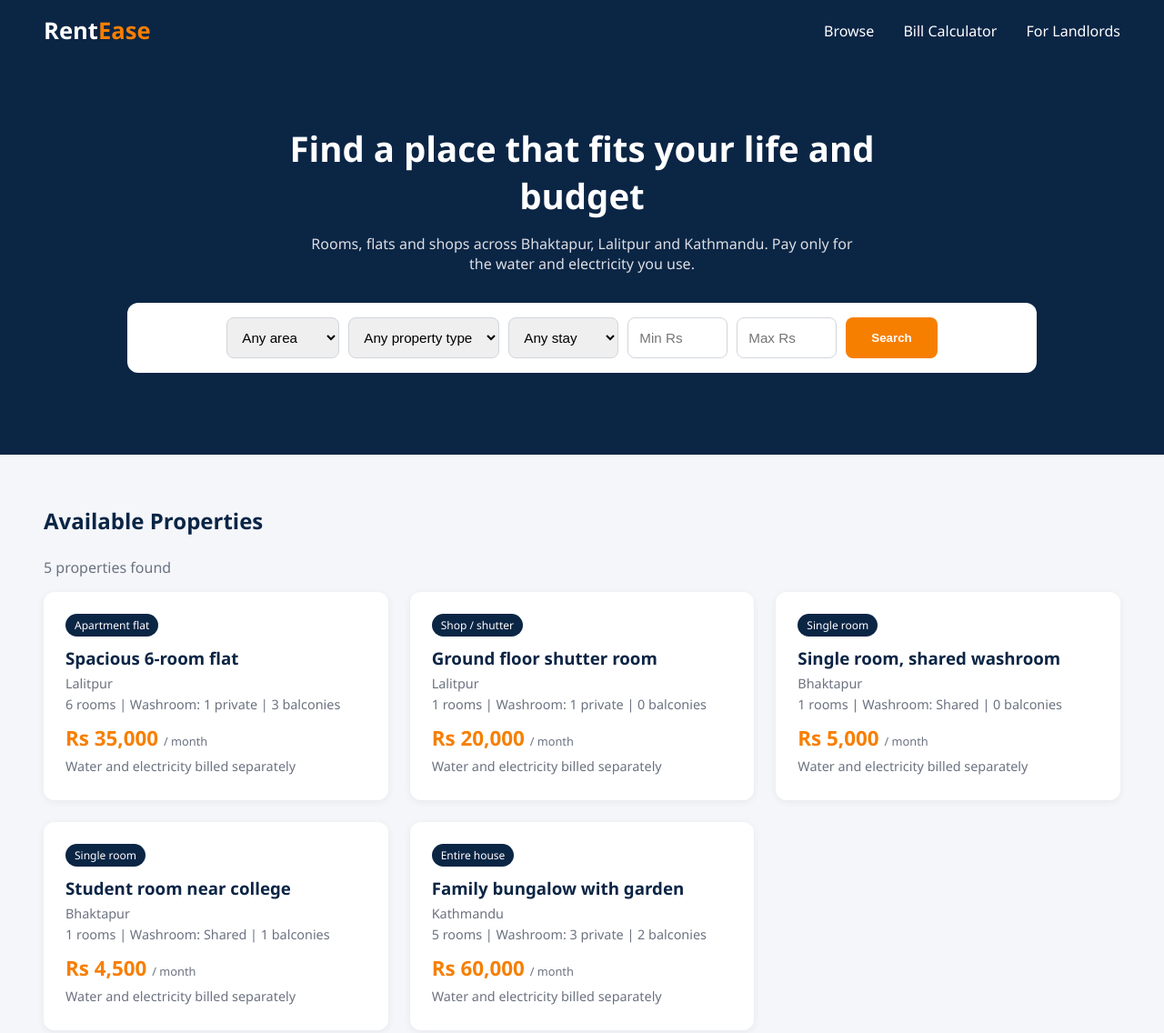
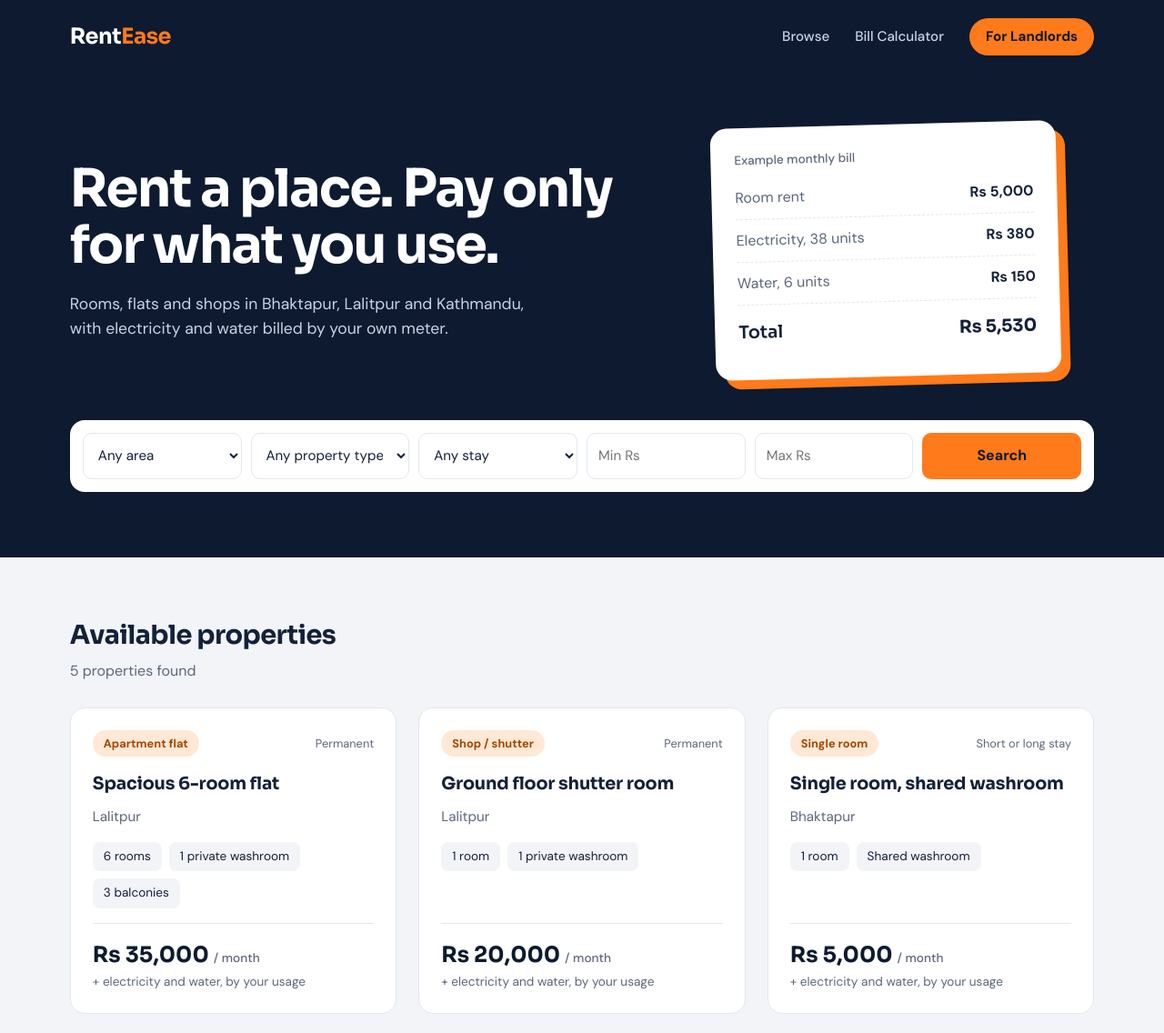
Before and after one commit to alwinacodes/rentease, a plain HTML site: page index.html in a window 1280 px wide. Shown: the top 1136 px of the page at 91% size. Drawn offline with Linux system fonts and the light colour scheme.

Commit message:
Redesign: modern navy-orange theme with bill preview

```diff
--- a/index.html
+++ b/index.html
@@ -4,6 +4,9 @@
   <meta charset="UTF-8">
   <meta name="viewport" content="width=device-width, initial-scale=1.0">
   <title>RentEase | Find Rooms for Rent in Nepal</title>
+  <link rel="preconnect" href="https://fonts.googleapis.com">
+  <link rel="preconnect" href="https://fonts.gstatic.com" crossorigin>
+  <link href="https://fonts.googleapis.com/css2?family=DM+Sans:wght@400;500;700&family=Sora:wght@600;700&display=swap" rel="stylesheet">
   <link rel="stylesheet" href="style.css">
 </head>
 <body>
@@ -13,13 +16,23 @@
     <nav>
       <a href="#listings">Browse</a>
       <a href="#">Bill Calculator</a>
-      <a href="#">For Landlords</a>
+      <a href="#" class="nav-cta">For Landlords</a>
     </nav>
   </header>
 
   <section class="hero">
-    <h1>Find a place that fits your life and budget</h1>
-    <p>Rooms, flats and shops across Bhaktapur, Lalitpur and Kathmandu. Pay only for the water and electricity you use.</p>
+    <div class="hero-text">
+      <h1>Rent a place. Pay only for what you use.</h1>
+      <p>Rooms, flats and shops in Bhaktapur, Lalitpur and Kathmandu, with electricity and water billed by your own meter.</p>
+    </div>
+
+    <aside class="bill-demo" aria-label="Example monthly bill">
+      <p class="bill-title">Example monthly bill</p>
+      <div class="bill-row"><span>Room rent</span><b>Rs 5,000</b></div>
+      <div class="bill-row"><span>Electricity, 38 units</span><b>Rs 380</b></div>
+      <div class="bill-row"><span>Water, 6 units</span><b>Rs 150</b></div>
+      <div class="bill-total"><span>Total</span><b>Rs 5,530</b></div>
+    </aside>
 
     <form class="search-box" id="search-form">
       <select id="area">
@@ -47,7 +60,7 @@
   </section>
 
   <section class="listings" id="listings">
-  <h2>Available Properties</h2>
+    <h2>Available properties</h2>
     <p id="result-count"></p>
     <div class="card-grid" id="card-grid"></div>
   </section>
--- a/script.js
+++ b/script.js
@@ -14,27 +14,40 @@ function showListings(list) {
   const count = document.getElementById("result-count");
 
   grid.innerHTML = "";
-  count.textContent = list.length + " properties found";
+  count.textContent = list.length + (list.length === 1 ? " property found" : " properties found");
 
   if (list.length === 0) {
-    grid.innerHTML = "<p>No properties match your search. Try changing the filters.</p>";
+    grid.innerHTML = "<p>No properties match your search. Try a wider budget or a different area.</p>";
     return;
   }
 
   list.forEach(function (item) {
+    const stayLabel = item.stay === "Both" ? "Short or long stay" : item.stay;
+    const balconyItem = item.balconies > 0
+      ? `<li>${item.balconies} balcon${item.balconies === 1 ? "y" : "ies"}</li>`
+      : "";
+
     grid.innerHTML += `
-      <div class="card">
-        <span class="tag">${item.type}</span>
+      <article class="card">
+        <div class="card-top">
+          <span class="tag">${item.type}</span>
+          <span class="stay">${stayLabel}</span>
+        </div>
         <h3>${item.title}</h3>
         <p class="location">${item.area}</p>
-        <p class="details">${item.rooms} rooms | Washroom: ${item.washroom} | ${item.balconies} balconies</p>
-        <p class="price">Rs ${item.rent.toLocaleString("en-IN")} <small>/ month</small></p>
-        <p class="bills">Water and electricity billed separately</p>
-      </div>
+        <ul class="facts">
+          <li>${item.rooms} ${item.rooms === 1 ? "room" : "rooms"}</li>
+          <li>${item.washroom} washroom</li>
+          ${balconyItem}
+        </ul>
+        <div class="card-bottom">
+          <p class="price">Rs ${item.rent.toLocaleString("en-IN")} <small>/ month</small></p>
+          <p class="bills">+ electricity and water, by your usage</p>
+        </div>
+      </article>
     `;
   });
 }
-
 // 3. FILTER: runs when the Search button is clicked
 document.getElementById("search-form").addEventListener("submit", function (event) {
   event.preventDefault(); // stops the page from reloading
--- a/style.css
+++ b/style.css
@@ -1,105 +1,201 @@
 :root {
-  --navy: #0B2545;
-  --orange: #F77F00;
-  --white: #FFFFFF;
-  --light: #F4F6FA;
-  --text: #1F2937;
+  --navy: #0E1A2F;
+  --orange: #FF7A1A;
+  --orange-tint: #FFE8D5;
+  --orange-deep: #A34700;
+  --bg: #F2F4F8;
+  --ink: #14213A;
+  --muted: #5B677C;
+  --line: #E2E7F0;
 }
 
 * { margin: 0; padding: 0; box-sizing: border-box; }
+html { scroll-behavior: smooth; }
 
 body {
-  font-family: "Segoe UI", Arial, sans-serif;
-  color: var(--text);
-  background: var(--light);
+  font-family: "DM Sans", Arial, sans-serif;
+  color: var(--ink);
+  background: var(--bg);
+  line-height: 1.5;
 }
+h1, h2, h3, .logo { font-family: "Sora", "DM Sans", sans-serif; }
+:focus-visible { outline: 3px solid var(--orange); outline-offset: 2px; }
 
+/* ---------- Navbar ---------- */
 .navbar {
   background: var(--navy);
   display: flex;
   justify-content: space-between;
   align-items: center;
-  padding: 16px 48px;
+  padding: 20px 6vw;
 }
-.logo { color: var(--white); font-size: 1.6rem; font-weight: 700; }
+.logo { color: #fff; font-size: 1.5rem; font-weight: 700; letter-spacing: -0.02em; }
 .logo span { color: var(--orange); }
+.navbar nav { display: flex; align-items: center; gap: 28px; }
 .navbar nav a {
-  color: var(--white);
+  color: #C9D3E6;
   text-decoration: none;
-  margin-left: 28px;
   font-weight: 500;
+  font-size: 0.95rem;
+  transition: color 0.2s;
 }
-.navbar nav a:hover { color: var(--orange); }
+.navbar nav a:hover { color: #fff; }
+.navbar nav a.nav-cta {
+  background: var(--orange);
+  color: var(--navy);
+  padding: 9px 18px;
+  border-radius: 999px;
+  font-weight: 700;
+}
+.navbar nav a.nav-cta:hover { color: var(--navy); background: #FF9347; }
 
+/* ---------- Hero ---------- */
 .hero {
   background: var(--navy);
-  color: var(--white);
-  text-align: center;
-  padding: 70px 24px 90px;
+  color: #fff;
+  display: grid;
+  grid-template-columns: 1.15fr 0.85fr;
+  gap: 48px;
+  align-items: center;
+  padding: 56px 6vw 72px;
 }
-.hero h1 { font-size: 2.4rem; max-width: 700px; margin: 0 auto 16px; }
-.hero p { max-width: 600px; margin: 0 auto 32px; opacity: 0.85; }
+.hero-text { animation: rise 0.7s ease backwards; }
+.hero-text h1 {
+  font-size: clamp(2.2rem, 4.6vw, 3.6rem);
+  line-height: 1.08;
+  letter-spacing: -0.03em;
+  margin-bottom: 20px;
+}
+.hero-text p { font-size: 1.1rem; color: #C9D3E6; max-width: 520px; }
 
+.bill-demo {
+  background: #fff;
+  color: var(--ink);
+  border-radius: 18px;
+  padding: 26px;
+  width: 100%;
+  max-width: 380px;
+  justify-self: center;
+  transform: rotate(-1.5deg);
+  box-shadow: 10px 10px 0 var(--orange);
+  animation: pop 0.7s ease 0.15s backwards;
+}
+.bill-title { font-size: 0.85rem; font-weight: 500; color: var(--muted); margin-bottom: 8px; }
+.bill-row, .bill-total {
+  display: flex;
+  justify-content: space-between;
+  padding: 11px 0;
+  border-bottom: 1px dashed var(--line);
+}
+.bill-row span { color: var(--muted); }
+.bill-total {
+  border-bottom: none;
+  padding-top: 16px;
+  font-family: "Sora", sans-serif;
+  font-size: 1.2rem;
+}
+
+/* ---------- Search ---------- */
 .search-box {
-  background: var(--white);
-  max-width: 1000px;
-  margin: 0 auto;
-  padding: 16px;
-  border-radius: 12px;
-  display: flex;
-  flex-wrap: wrap;
+  grid-column: 1 / -1;
+  background: #fff;
+  padding: 14px;
+  border-radius: 16px;
+  display: grid;
+  grid-template-columns: repeat(auto-fit, minmax(130px, 1fr));
   gap: 10px;
-  justify-content: center;
 }
 .search-box select, .search-box input {
-  padding: 12px;
-  border: 1px solid #D1D5DB;
-  border-radius: 8px;
+  padding: 13px 12px;
+  border: 1.5px solid var(--line);
+  border-radius: 10px;
+  font: inherit;
   font-size: 0.95rem;
+  color: var(--ink);
+  background: #fff;
 }
-.search-box input { width: 110px; }
 .search-box button {
   background: var(--orange);
-  color: var(--white);
+  color: var(--navy);
   border: none;
-  padding: 12px 28px;
-  border-radius: 8px;
-  font-weight: 600;
+  border-radius: 10px;
+  font: inherit;
+  font-weight: 700;
   cursor: pointer;
+  transition: background 0.2s, transform 0.2s;
 }
-.search-box button:hover { background: #D96F00; }
+.search-box button:hover { background: #FF9347; transform: translateY(-2px); }
 
-.listings { padding: 56px 48px; }
-.listings h2 { color: var(--navy); margin-bottom: 24px; }
+/* ---------- Listings ---------- */
+.listings { padding: 64px 6vw 72px; }
+.listings h2 { font-size: 1.8rem; letter-spacing: -0.02em; margin-bottom: 6px; }
+#result-count { color: var(--muted); margin-bottom: 28px; }
 
 .card-grid {
   display: grid;
-  grid-template-columns: repeat(auto-fit, minmax(280px, 1fr));
+  grid-template-columns: repeat(auto-fill, minmax(300px, 1fr));
   gap: 24px;
 }
 .card {
-  background: var(--white);
+  background: #fff;
+  border: 1px solid var(--line);
+  border-radius: 16px;
   padding: 24px;
-  border-radius: 12px;
-  box-shadow: 0 2px 8px rgba(0,0,0,0.06);
+  display: flex;
+  flex-direction: column;
+  gap: 10px;
+  transition: transform 0.25s ease, box-shadow 0.25s ease, border-color 0.25s;
+  animation: rise 0.5s ease backwards;
 }
+.card:hover {
+  transform: translateY(-6px);
+  box-shadow: 0 18px 32px rgba(14, 26, 47, 0.12);
+  border-color: var(--orange);
+}
+.card-top { display: flex; justify-content: space-between; align-items: center; gap: 8px; }
 .tag {
-  background: var(--navy);
-  color: var(--white);
-  font-size: 0.75rem;
-  padding: 4px 10px;
-  border-radius: 20px;
+  background: var(--orange-tint);
+  color: var(--orange-deep);
+  font-size: 0.8rem;
+  font-weight: 700;
+  padding: 5px 12px;
+  border-radius: 999px;
 }
-.card h3 { margin: 14px 0 6px; color: var(--navy); }
-.location, .details, .bills { font-size: 0.9rem; color: #6B7280; margin-bottom: 4px; }
-.price { font-size: 1.4rem; font-weight: 700; color: var(--orange); margin: 12px 0 6px; }
-.price small { font-size: 0.8rem; color: #6B7280; font-weight: 400; }
+.stay { font-size: 0.8rem; color: var(--muted); }
+.card h3 { font-size: 1.2rem; letter-spacing: -0.01em; margin-top: 6px; }
+.location { color: var(--muted); font-size: 0.95rem; }
+.facts { list-style: none; display: flex; flex-wrap: wrap; gap: 8px; margin: 6px 0; }
+.facts li { background: var(--bg); padding: 6px 12px; border-radius: 8px; font-size: 0.85rem; }
+.card-bottom { margin-top: auto; padding-top: 16px; border-top: 1px solid var(--line); }
+.price { font-family: "Sora", sans-serif; font-size: 1.5rem; font-weight: 700; color: var(--navy); }
+.price small { font-family: "DM Sans", sans-serif; font-size: 0.85rem; font-weight: 500; color: var(--muted); }
+.bills { font-size: 0.85rem; color: var(--muted); margin-top: 2px; }
 
+/* ---------- Footer ---------- */
 footer {
   background: var(--navy);
-  color: var(--white);
+  color: #C9D3E6;
   text-align: center;
   padding: 24px;
   font-size: 0.9rem;
 }
-#result-count { margin-bottom: 16px; color: #6B7280; }
+
+/* ---------- Motion ---------- */
+@keyframes rise {
+  from { opacity: 0; transform: translateY(16px); }
+  to   { opacity: 1; transform: none; }
+}
+@keyframes pop {
+  from { opacity: 0; transform: translateY(16px) rotate(-1.5deg); }
+  to   { opacity: 1; transform: rotate(-1.5deg); }
+}
+@media (prefers-reduced-motion: reduce) {
+  * { animation: none !important; transition: none !important; }
+}
+
+/* ---------- Phones and small screens ---------- */
+@media (max-width: 820px) {
+  .hero { grid-template-columns: 1fr; padding: 40px 6vw 56px; }
+  .navbar nav a:not(.nav-cta) { display: none; }
+  .bill-demo { transform: none; box-shadow: 6px 6px 0 var(--orange); }
+}
```
Lines whose indentation alone changed are shown as unchanged.
